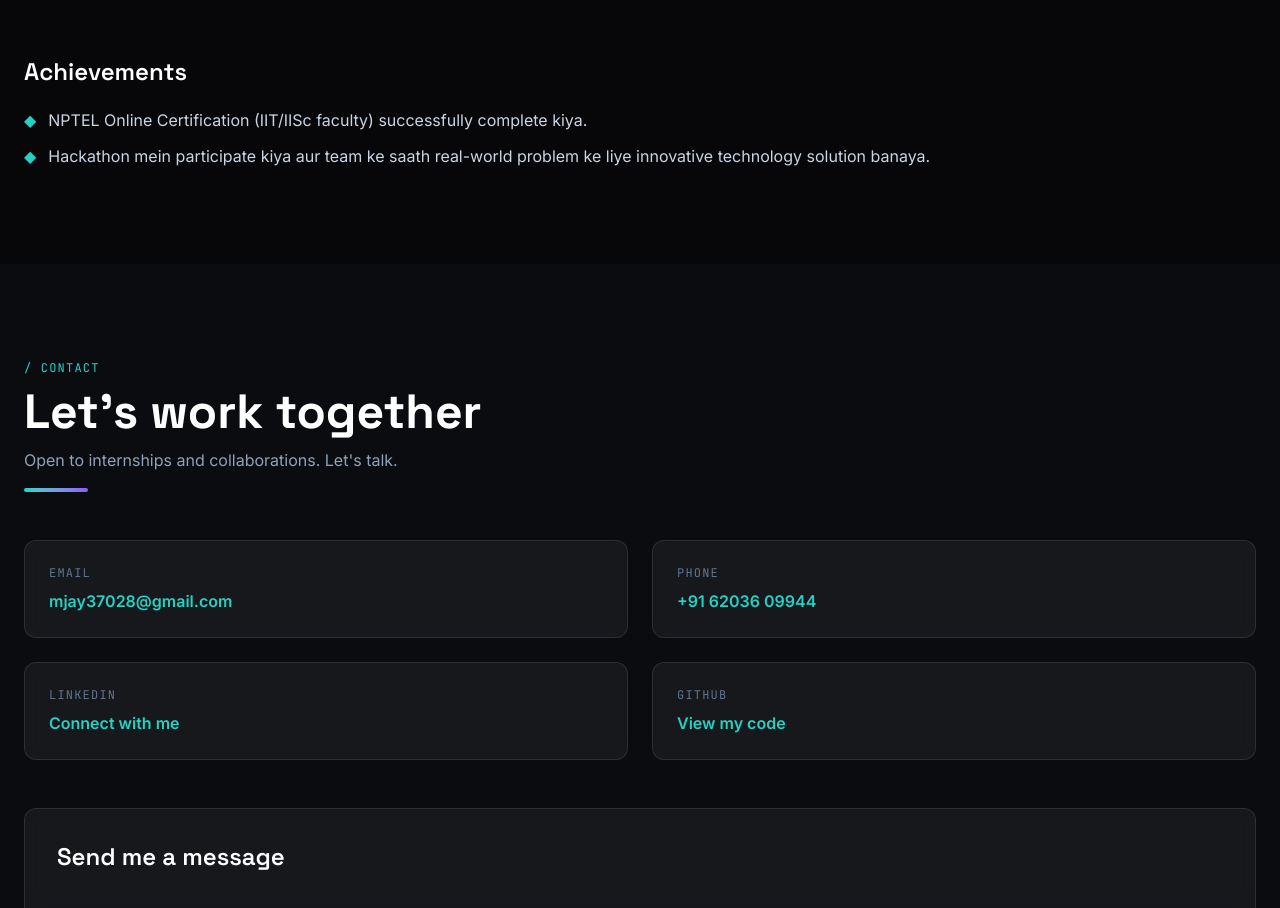
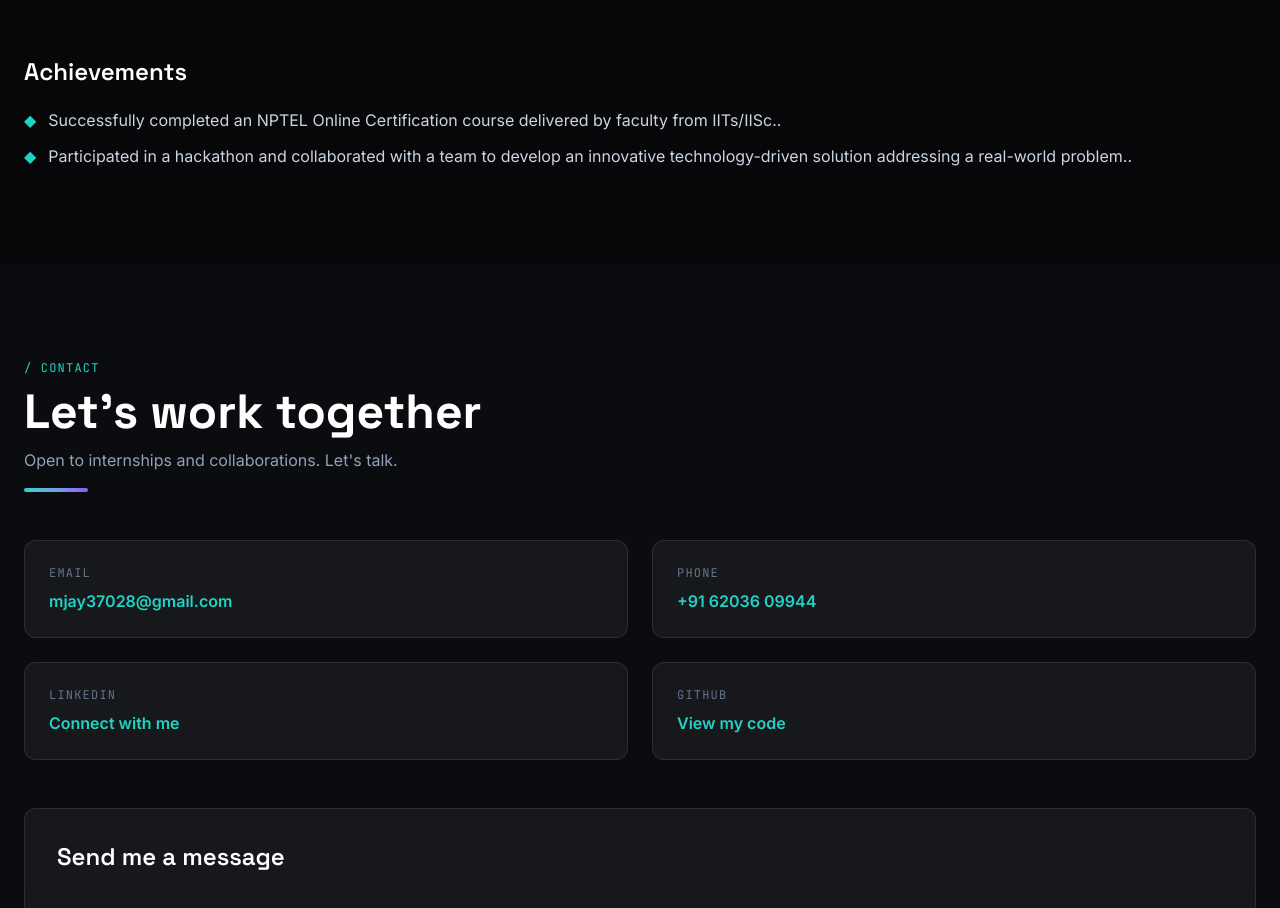
Before and after one commit to jay7033/MYPORTFOLIO, a React (Vite) app: page / in a window 1280 px wide. Shown: the part 5197-6105 px from the top of the page. Built offline with nearby package versions, Linux system fonts and the light colour scheme.

Commit message:
Translate achievements to English

```diff
--- a/src/data/portfolio.ts
+++ b/src/data/portfolio.ts
@@ -97,8 +97,8 @@ export const certificates: Certificate[] = [
 ]
 
 export const achievements: string[] = [
-  'NPTEL Online Certification (IIT/IISc faculty) successfully complete kiya.',
-  'Hackathon mein participate kiya aur team ke saath real-world problem ke liye innovative technology solution banaya.',
+  'Successfully completed an NPTEL Online Certification course delivered by faculty from IITs/IISc..',
+  'Participated in a hackathon and collaborated with a team to develop an innovative technology-driven solution addressing a real-world problem..',
 ]
 export const codingProfiles: CodingProfile[] = [
   { name: 'LeetCode', handle: 'Jay7033', url: 'https://leetcode.com/u/Jay7033/' },
```
